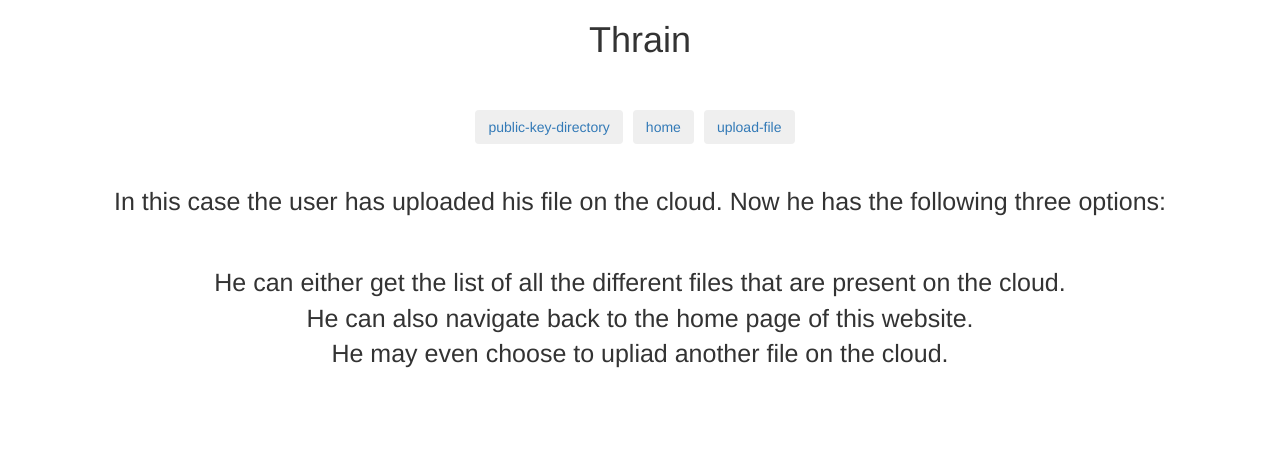
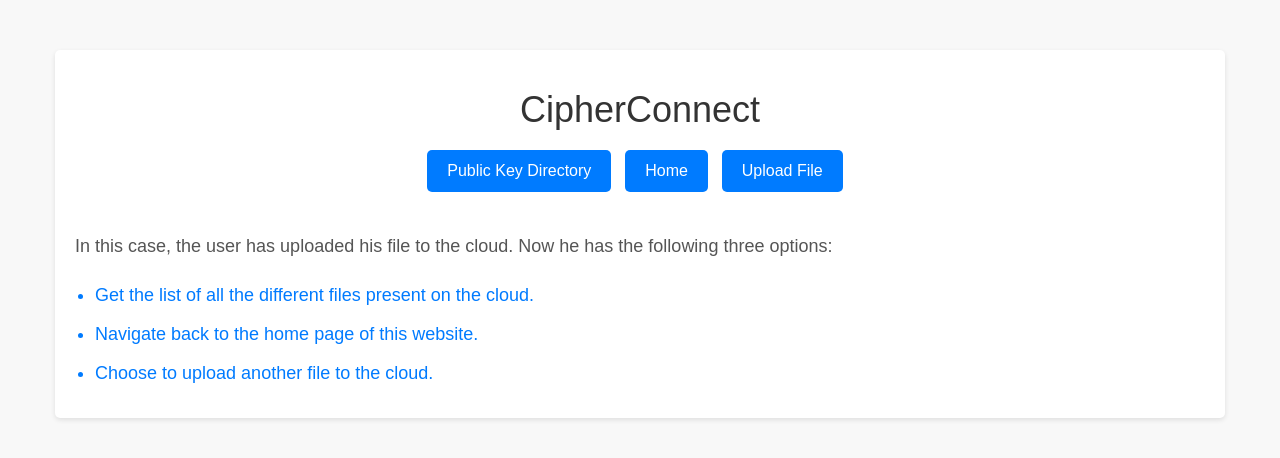
Before and after one commit to Paras-Verma-2531/CipherConnect, a plain HTML site: page client/post-upload.html in a window 1280 px wide. Drawn offline with nearby package versions, Linux system fonts and the light colour scheme.

Commit message:
updated css

```diff
--- a/client/post-upload.html
+++ b/client/post-upload.html
@@ -1,34 +1,86 @@
-<html>
+<!DOCTYPE html>
+<html lang="en">
 <head>
+    <meta charset="UTF-8">
+    <meta name="viewport" content="width=device-width, initial-scale=1.0">
+    <title>Thrain</title>
     <!-- Latest compiled and minified CSS -->
     <link rel="stylesheet" href="https://maxcdn.bootstrapcdn.com/bootstrap/3.3.7/css/bootstrap.min.css">
     <!-- jQuery library -->
     <script src="https://ajax.googleapis.com/ajax/libs/jquery/3.3.1/jquery.min.js"></script>
     <!-- Latest compiled JavaScript -->
     <script src="https://maxcdn.bootstrapcdn.com/bootstrap/3.3.7/js/bootstrap.min.js"></script>
-		<meta name="viewport" content="width=device-width, initial-scale=1">
-		<!-- Character encoding scheme -->
-		<meta charset="UTF-8">
-		<title></title>
+    <style>
+        body {
+            font-family: Arial, sans-serif;
+            background-color: #f8f8f8;
+            padding-top: 50px; /* Adjusted padding-top for better spacing */
+        }
+        .container {
+            background-color: #fff;
+            padding: 20px;
+            border-radius: 5px;
+            box-shadow: 0 2px 5px rgba(0,0,0,0.1);
+        }
+        h1 {
+            color: #333;
+            font-size: 36px; /* Increased font size */
+            /* text-decoration: underline; Added underline */
+            text-align: center; /* Centered text */
+            margin-bottom: 20px; /* Added margin bottom */
+        }
+        .btn-custom {
+            background-color: #007bff;
+            color: #fff;
+            border: none;
+            border-radius: 5px;
+            padding: 10px 20px;
+            font-size: 16px;
+            cursor: pointer;
+            transition: background-color 0.3s ease;
+            margin-right: 10px; /* Added margin between buttons */
+        }
+        .btn-custom:hover {
+            background-color: #0056b3;
+        }
+        p {
+            font-size: 18px;
+            line-height: 1.6;
+            color: #555;
+        }
+        ul {
+            padding: 0;
+            margin-top: 20px; /* Added margin-top for spacing */
+        }
+        li {
+            font-size: 18px; /* Increased font size */
+            line-height: 1.6;
+            color: #555;
+            margin-bottom: 10px; /* Added margin-bottom for spacing */
+            /* display: flex;
+            align-items: center; */
+            /* text-decoration:none ; Removed text decoration */
+            color: #007bff; /* Changed text color */
+            list-style-type: disc; /* Changed list style type to dotted */
+            margin-left: 20px; /* Added margin to the left */
+        }
+    </style>
 </head>
 <body>
-		<center>
-			<h1> Thrain </h1><br><br>
-			<table>
-				<tr>
-					<td><a href='public-key-directory' target="blank"><button class="btn" style="margin-right: 10px;">public-key-directory</button></a></td>
-					<td><a href='home'><button class="btn" style="margin-right: 10px;">home</button></a></td>
-					<td><a href='upload-file'><button class="btn" style="margin-right: 10px;">upload-file</button></a></td>
-				</tr>
-			</table>
+    <div class="container">
+        <h1>CipherConnect</h1>
+        <div class="text-center">
+            <a href='public-key-directory' target="_blank" class="btn btn-custom">Public Key Directory</a>
+            <a href='home' class="btn btn-custom">Home</a>
+            <a href='upload-file' class="btn btn-custom">Upload File</a>
+        </div>
         <br><br>
-			<div class="container" style="font-size:25px;">
-				<p>In this case the user has uploaded his file on the cloud. Now he has the following three options:</p>
-				<br>
-					He can either get the list of all the different files that are present on the cloud.
-					<br>He can also navigate back to the home page of this website.
-					<br>He may even choose to upliad another file on the cloud.
+        <p>In this case, the user has uploaded his file to the cloud. Now he has the following three options:</p>
+        <ul>
+            <li>Get the list of all the different files present on the cloud.</li>
+            <li>Navigate back to the home page of this website.</li>
+            <li>Choose to upload another file to the cloud.</li>
+        </ul>
     </div>
-		</center>
 </body>
 </html>
```
Also changed, not shown: client/register.html (+41 -42 lines), client/restore_success.html (+35 -6 lines), client/upload.html (+53 -10 lines). Lines whose indentation alone changed are shown as unchanged.
